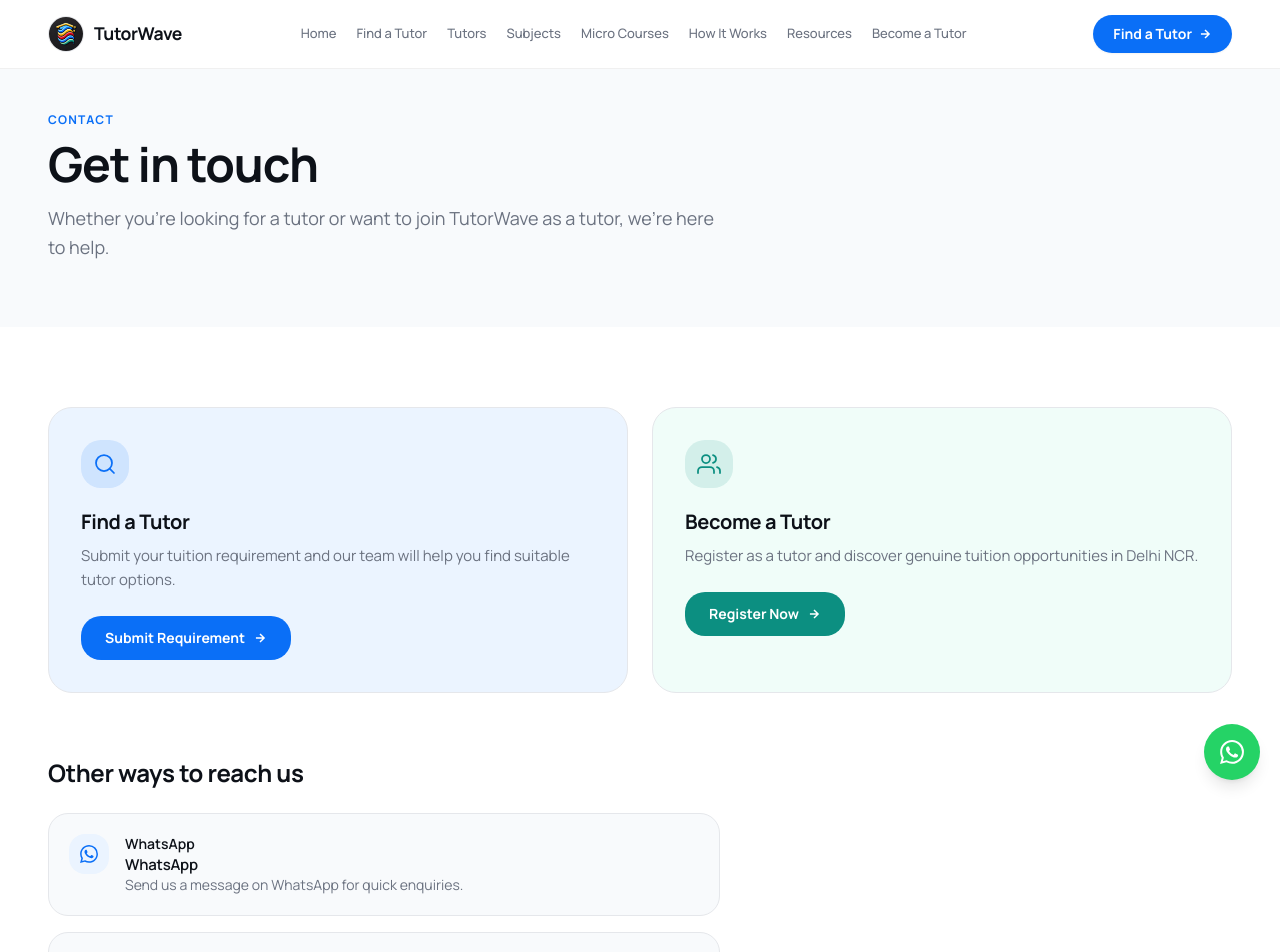
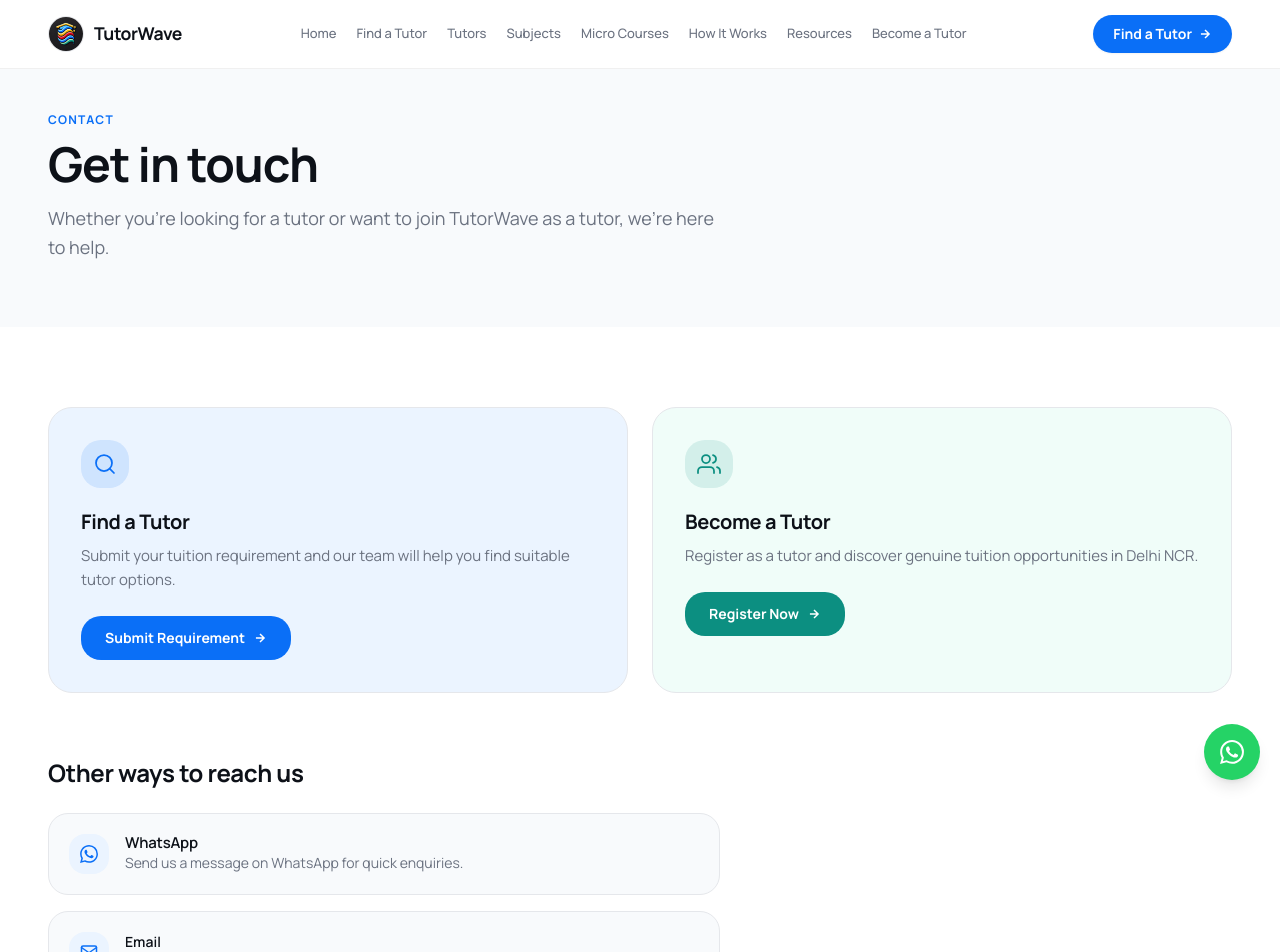
Before and after one commit to priyam0710/tutorwave, a Next.js app: page /contact in a window 1280 px wide. Shown: the top 952 px of the page. Built offline with nearby package versions, Linux system fonts and the light colour scheme.

Commit message:
Remove WhatsApp label from contact page
Removed WhatsApp paragraph from contact page.

```diff
--- a/src/app/contact/page.tsx
+++ b/src/app/contact/page.tsx
@@ -124,7 +124,6 @@ export default function ContactPage() {
                   </svg>
                 </div>
                 <div>
-                  <p className="font-semibold text-[#0D1118] text-sm mb-0.5">WhatsApp</p>
                   <h3>
   <a
     href="https://wa.me/918588879239"
```
